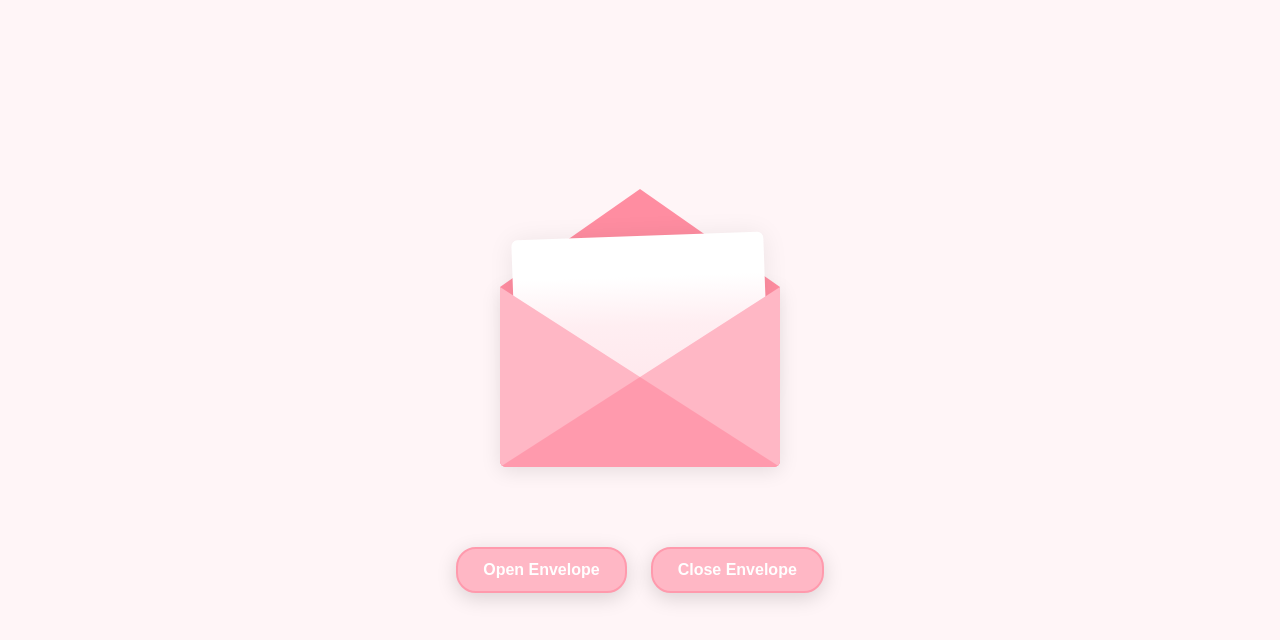
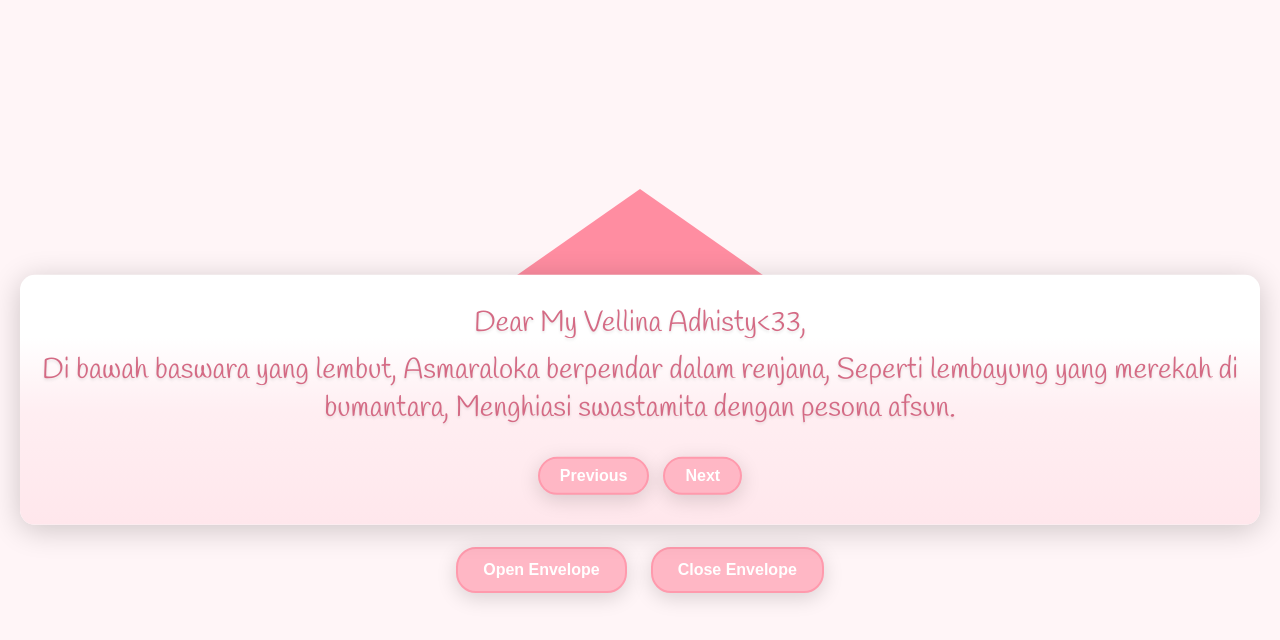
Before and after one commit to Fir3fliesss/Valentine-Client, a plain HTML site: page envelope.html in a window 1280 px wide. Both pictures are taken after a click on the button "Open Envelope". Drawn offline with nearby package versions, Linux system fonts and the light colour scheme.

Commit message:
fix(envelope): handle empty or invalid letters param gracefully

```diff
--- a/envelope.html
+++ b/envelope.html
@@ -330,12 +330,24 @@
             `<p>Selamat Hari Kasih Sayang, Wanodya Dikara Diranda Nirmala Binar-mu Amerta.</p>`
         ];
 
-        const letterContent = JSON.parse(getQueryParam('letters') || '[]');
+        let letterContent = [];
+        try {
+            const lettersParam = getQueryParam('letters');
+            if (lettersParam) {
+                letterContent = JSON.parse(lettersParam).map(letter =>
+                    decodeURIComponent(letter)
+                );
+            }
+        } catch (e) {
+            console.error('Error parsing letters:', e);
+        }
+
         const letters = letterContent.length > 0 ? letterContent : defaultLetters;
         let currentLetterIndex = 0;
 
       // Update konten letter dan tombol navigasi
       function updateLetterContent() {
+        if (letters && letters.length > 0) {
             messageContainer.html(letters[currentLetterIndex]);
             const prevDisabled = currentLetterIndex === 0 ? 'disabled' : '';
             const nextDisabled = currentLetterIndex === letters.length - 1 ? 'disabled' : '';
@@ -351,18 +363,19 @@
                 letter.append(navHtml);
             }
         }
+      }
 
       // Buka envelope & tampilkan letter popup dengan konten pertama
       function openEnvelope() {
         envelope.removeClass("close").addClass("open");
-        backgroundMusic.play();
-        // Reset index letter ke awal
+        if (backgroundMusic) {
+            backgroundMusic.play().catch(() => {});
+        }
         currentLetterIndex = 0;
-        // Tambahkan class popup untuk letter dan update konten
         setTimeout(function() {
             letter.addClass("popup");
             updateLetterContent();
-        }, 800); // delay disesuaikan dengan animasi amplop
+        }, 800);
       }
 
       // Tutup envelope dan reset konten letter
```
Also changed, not shown: valentine-success.html (+8 -6 lines). Lines whose indentation alone changed are shown as unchanged.
